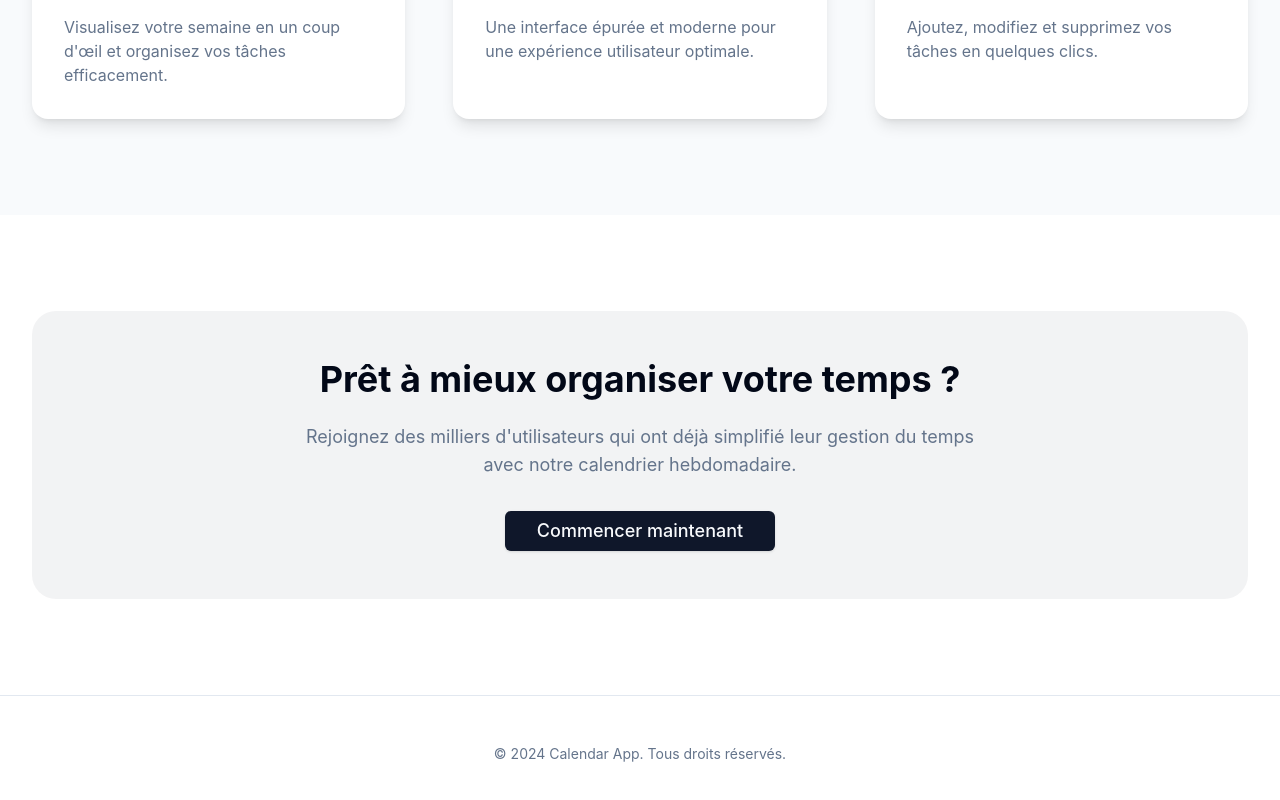
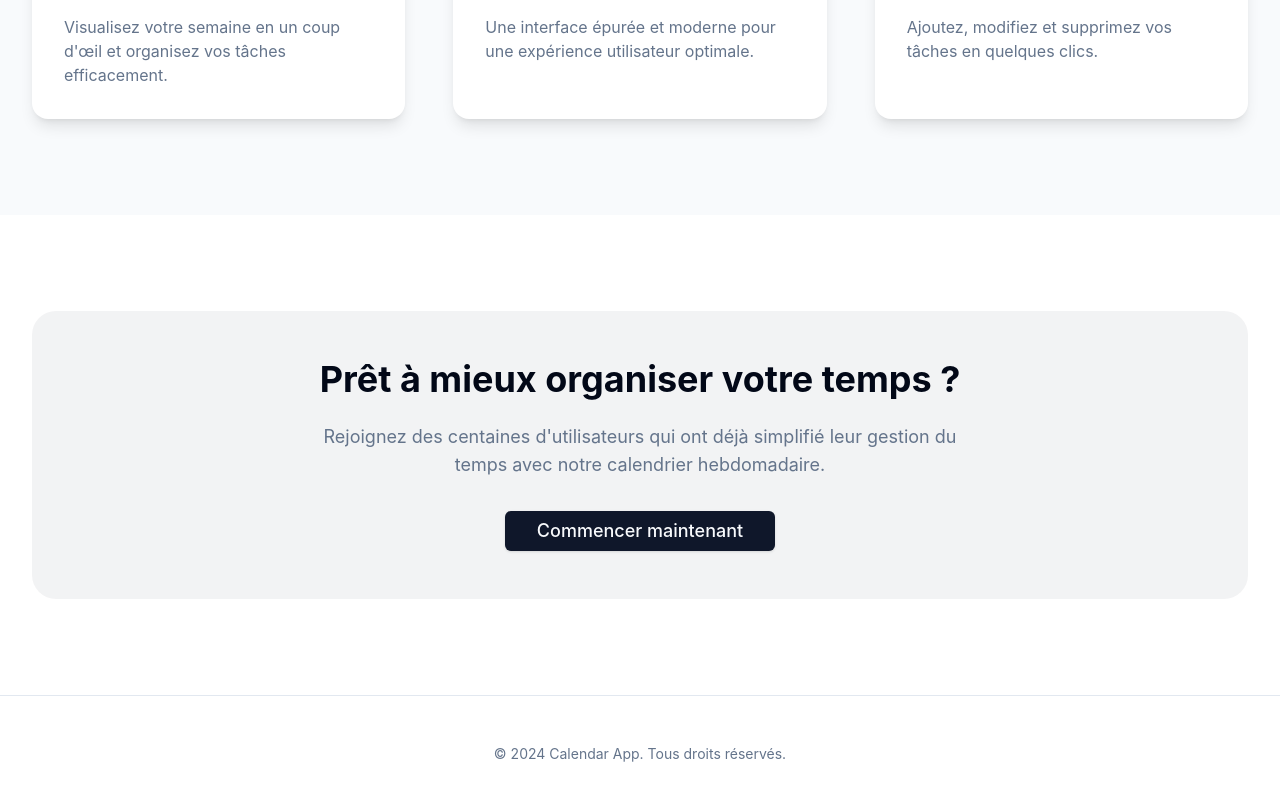
Before and after one commit to sebcriado/calendar-app, a React (Vite) app: page / in a window 1280 px wide. Shown: the part 869-1669 px from the top of the page. Built offline with nearby package versions, Linux system fonts and the light colour scheme; no server answers.

Commit message:
Update user count in LandingPage copy for accuracy

```diff
--- a/src/pages/LandingPage.tsx
+++ b/src/pages/LandingPage.tsx
@@ -102,7 +102,7 @@ export default function LandingPage() {
               Prêt à mieux organiser votre temps ?
             </h2>
             <p className="text-lg text-muted-foreground mb-8 max-w-2xl mx-auto">
-              Rejoignez des milliers d'utilisateurs qui ont déjà simplifié leur gestion du temps
+              Rejoignez des centaines d'utilisateurs qui ont déjà simplifié leur gestion du temps
               avec notre calendrier hebdomadaire.
             </p>
             <Button
```
